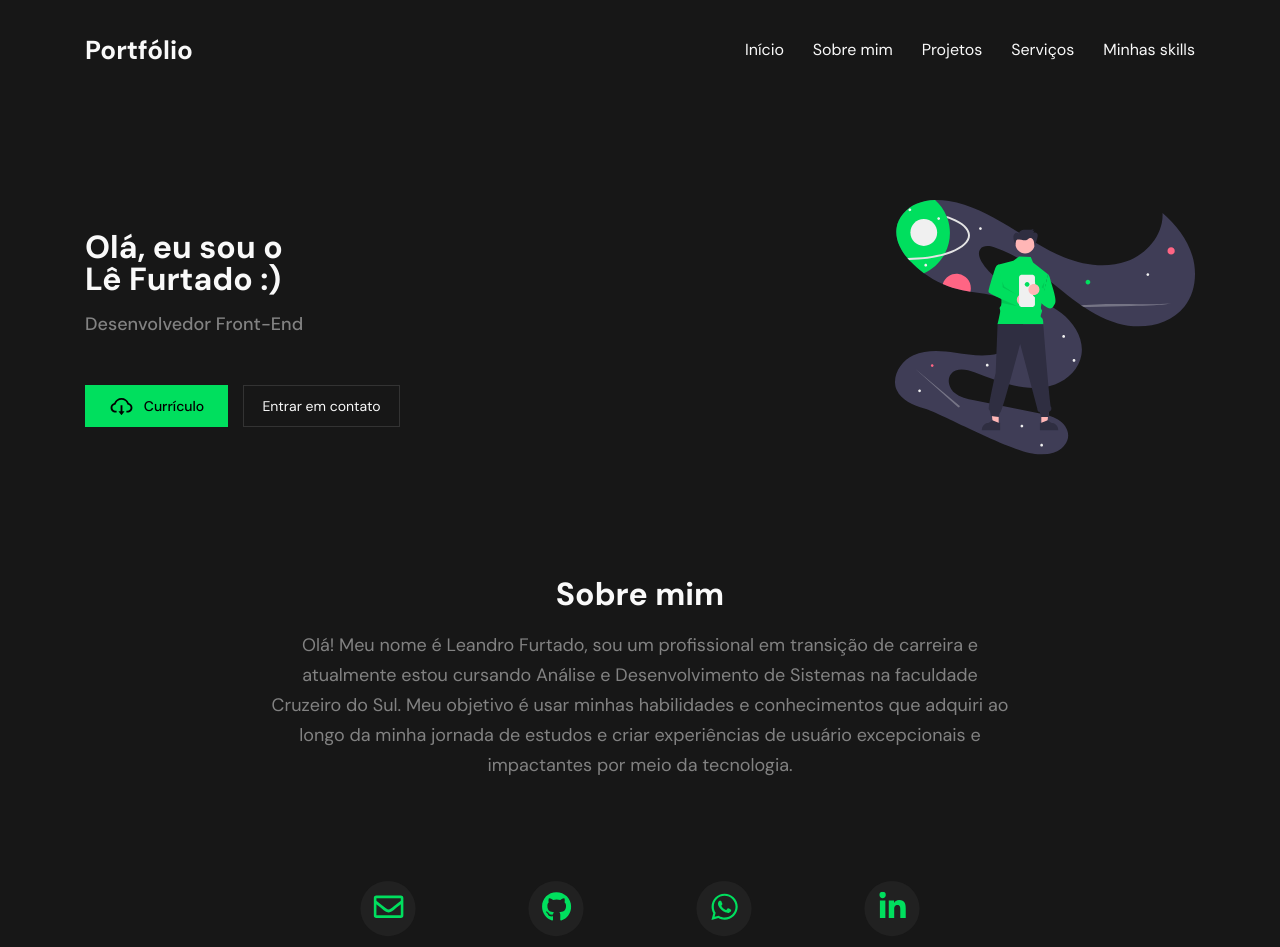
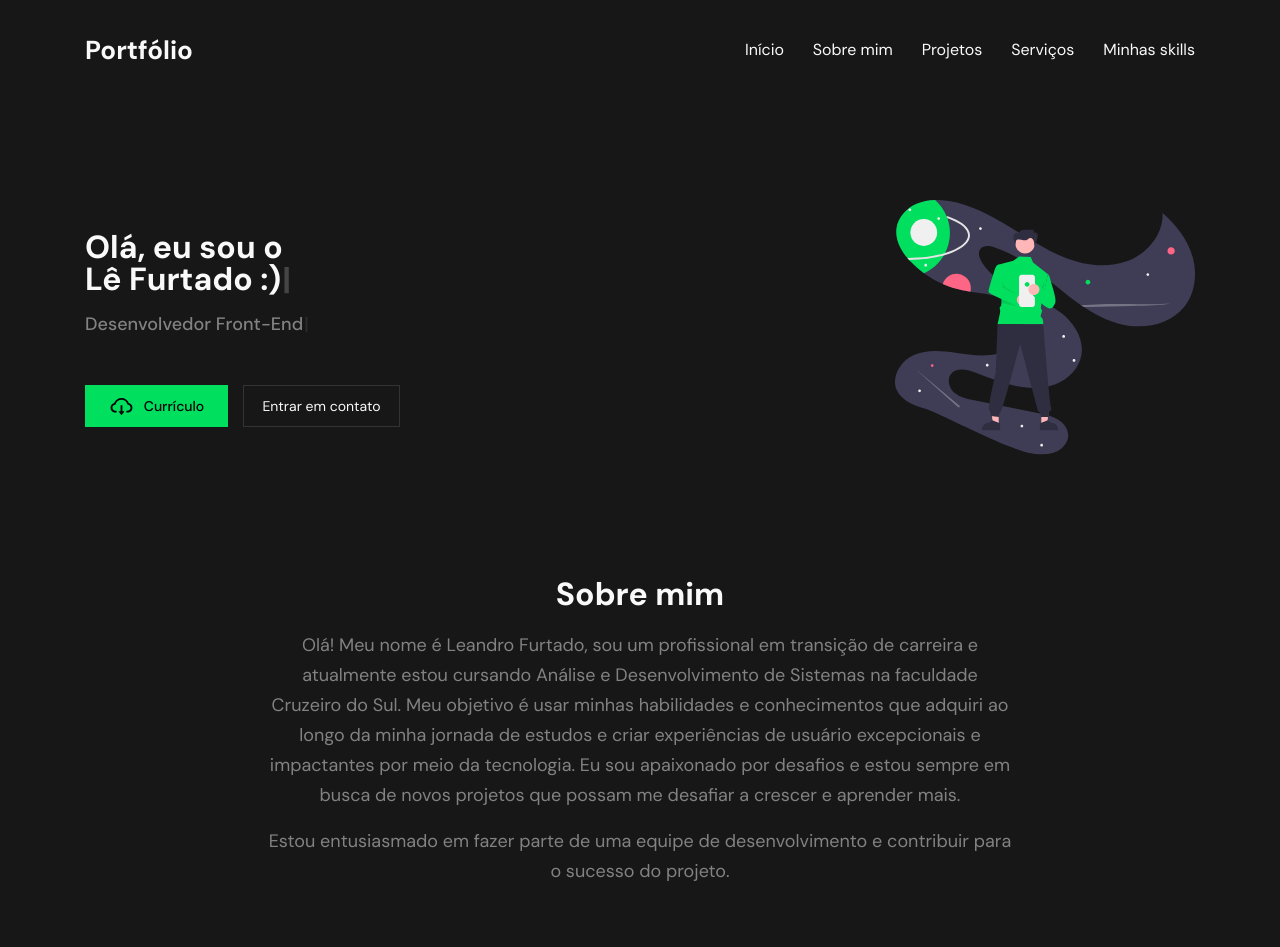
Before and after one commit to lefurtado/portfolio, a React (Create React App) app: page / in a window 1280 px wide. Shown: the top 947 px of the page. Built offline with nearby package versions, Linux system fonts and the light colour scheme.

Commit message:
mod: modificado seção sobre mim

```diff
--- a/src/components/About/index.js
+++ b/src/components/About/index.js
@@ -13,7 +13,9 @@ export default function About() {
                         e atualmente estou cursando Análise e Desenvolvimento de Sistemas
                         na faculdade Cruzeiro do Sul. Meu objetivo é usar minhas habilidades e
                         conhecimentos que adquiri ao longo da minha jornada de estudos e criar experiências
-                        de usuário excepcionais e impactantes por meio da tecnologia.
+                        de usuário excepcionais e impactantes por meio da tecnologia. Eu sou apaixonado por
+                        desafios e estou sempre em busca de novos projetos que possam me desafiar a crescer
+                        e aprender mais.
                         {/* Primeiramente seja muito bem vindo ao meu portfólio!
                         Estou passando por transição de carreira e sempre buscando me aperfeiçoar
                         nas tecnologias que utilizo no dia-a-dia, sou um
@@ -22,6 +24,11 @@ export default function About() {
                         HTML5, CSS, Git, Github, NodeJS, MySQL, TypeScript.
                         Atualmente cursando tecnologia em Análise e Desenvolvimento de Sistemas
                         na faculdade Cruzeiro do Sul. */}
+                    </p>
+                    <br />
+                    <p>
+                        Estou entusiasmado em fazer parte de uma equipe de desenvolvimento
+                        e contribuir para o sucesso do projeto.
                     </p>
                     {/* <br />
                     <p>
```
